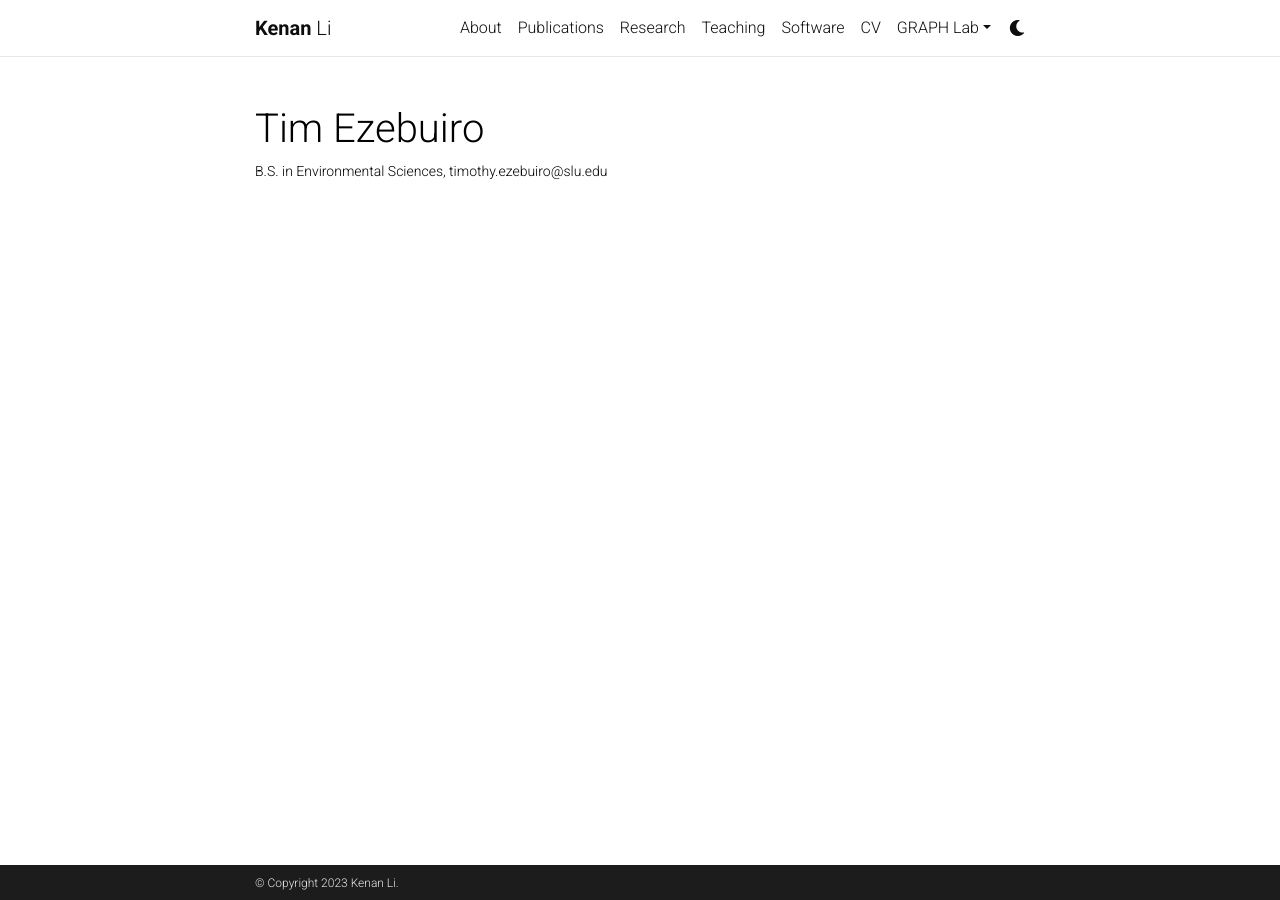
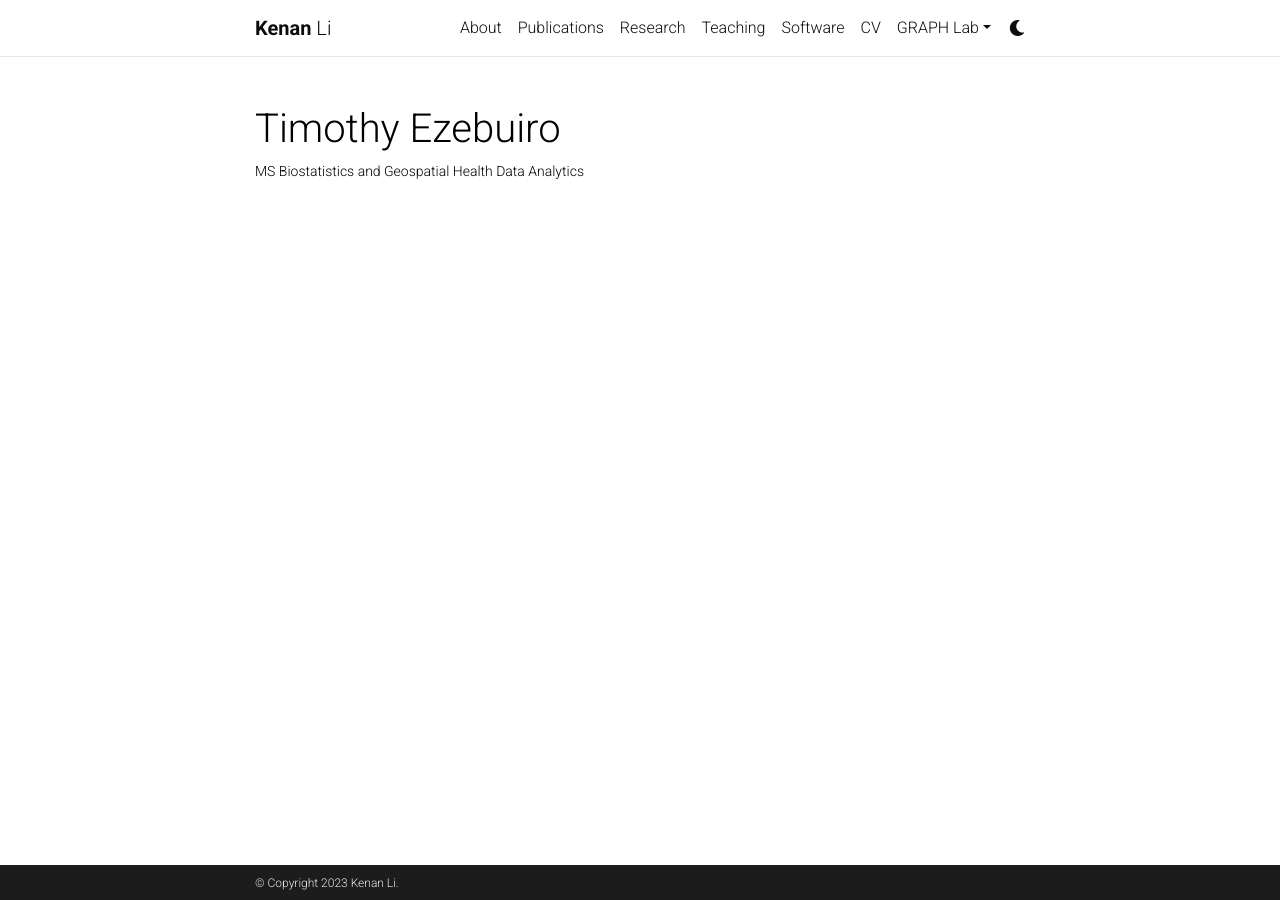
Before and after one commit to Kenan-Li/Kenan-Li.github.io, a Jekyll site: the page built from _people/7_Tim.md, in a window 1280 px wide. Built offline with Jekyll 4.4.1, drawn with Linux system fonts in a browser that asks for light colours; comment, search, counter and statistics services are not loaded; a style sheet for code colours, icons or effects is not loaded.

Commit message:
Update Tim

```diff
--- a/_people/7_Tim.md
+++ b/_people/7_Tim.md
@@ -1,8 +1,8 @@
 ---
 layout: page
-title: Tim Ezebuiro
-description: B.S. in Environmental Sciences, timothy.ezebuiro@slu.edu
-img: assets/img/7.jpg
+title: Timothy Ezebuiro
+description: MS Biostatistics and Geospatial Health Data Analytics
+img: assets/img/headshot_Timothy.jpg
 importance: 6
 category: Graduates
 ---
```
Also changed, not shown: assets/img/headshot_Timothy.jpg (added).
